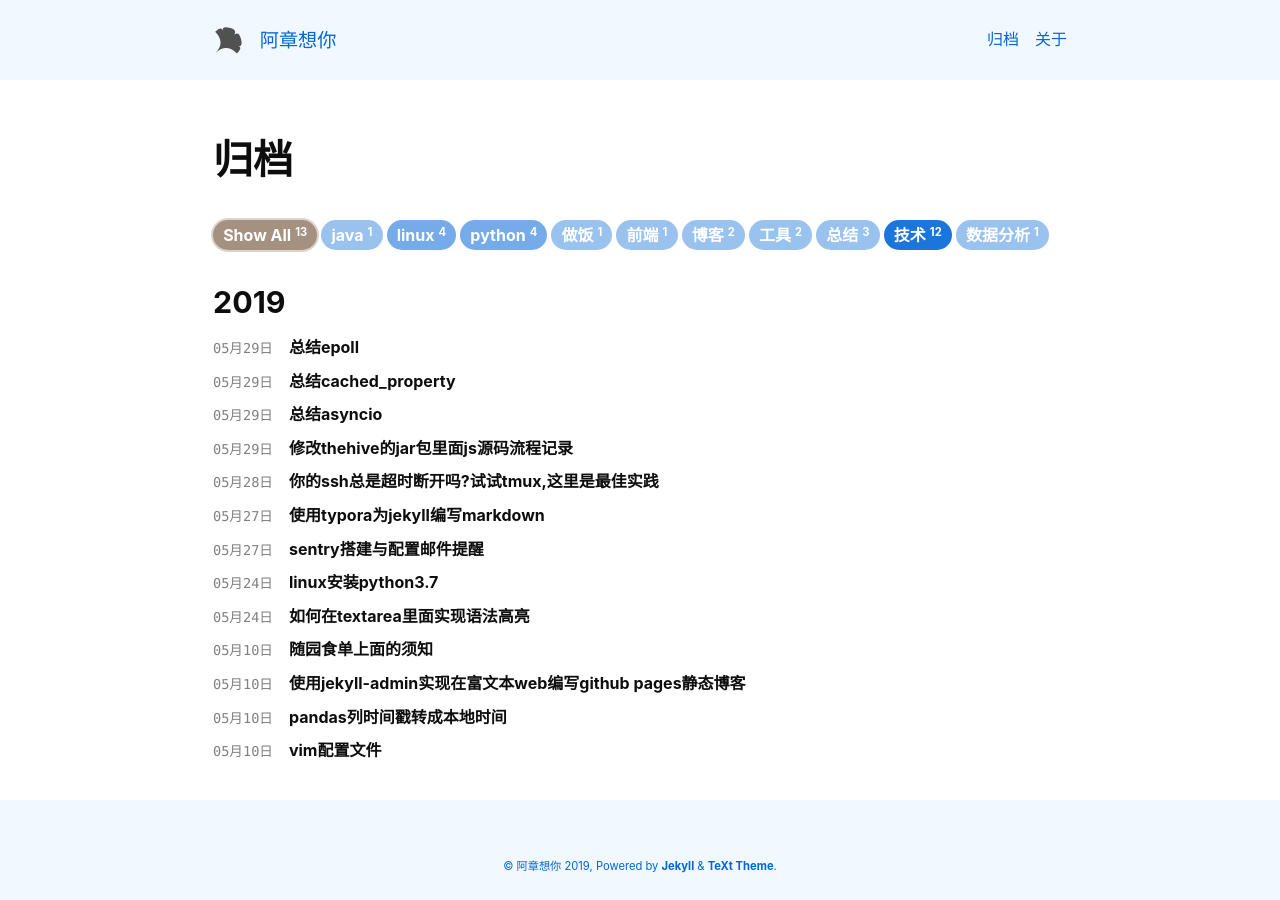
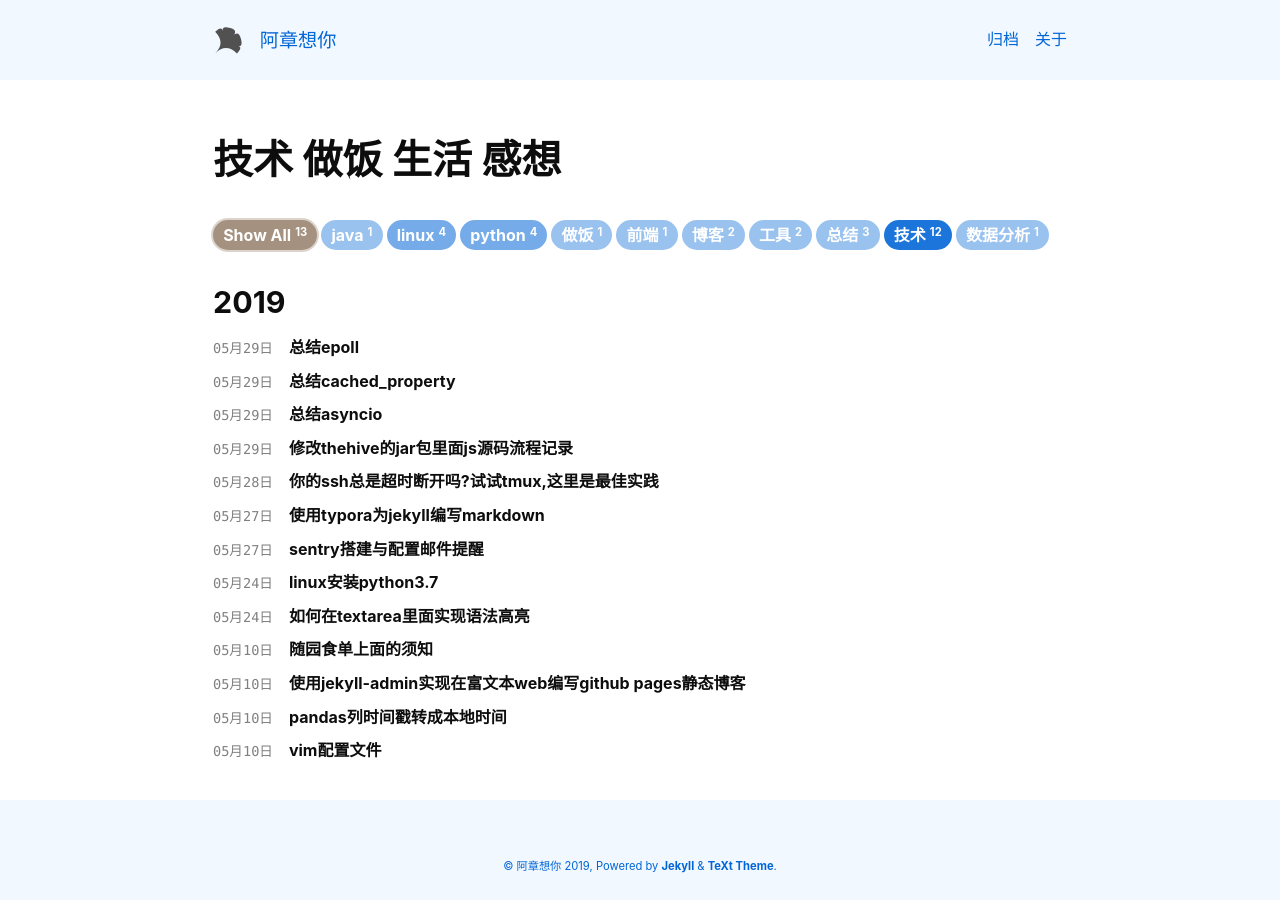
Before and after one commit to CheungChan/iblog, a Jekyll site: the page built from index.md, in a window 1280 px wide. Built offline with Jekyll 4.4.1, drawn with Linux system fonts in a browser that asks for light colours; nearby versions of some CDN libraries; the list of posts is cut into pages by our own code; comment, search, counter and statistics services are not loaded.

```diff
--- a/index.md
+++ b/index.md
@@ -1,8 +1,8 @@
 ---
 layout: archive
 titles:
-  en: 归档
-  zh: 归档
+  en: 技术 做饭 生活 感想
+  zh: 技术 做饭 生活 感想
   zh-Hans: 归档
   zh-Hant: 歸檔
 show_title: true
```
